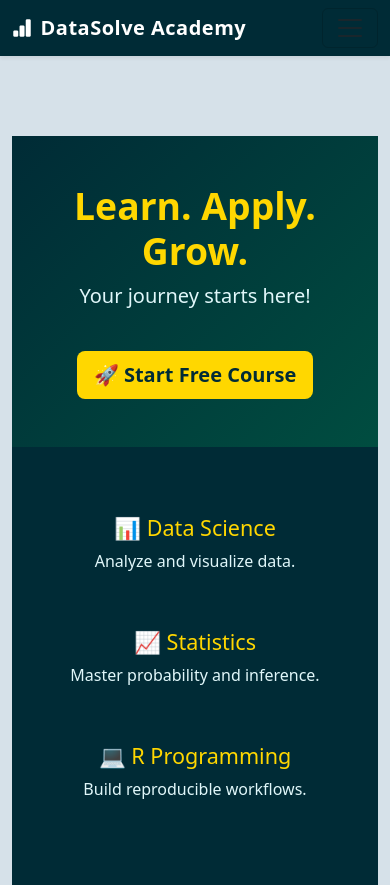
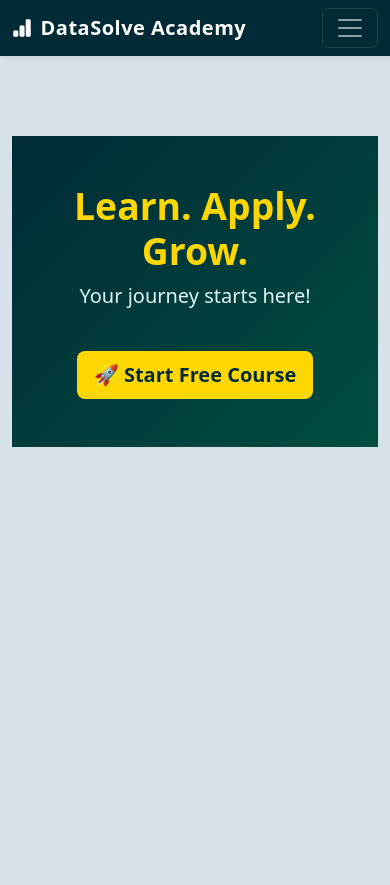
Before and after one commit to Evanson045/Courses, a Flask app: page / in a window 390 px wide. After the commit the page ends 447 px from the top, so only its background shows below. Run offline with Flask 3, Linux system fonts and the light colour scheme.

Commit message:
final commit

```diff
--- a/homepage.py
+++ b/homepage.py
@@ -29,6 +29,11 @@ if not SECRET_KEY:
 
 app.secret_key = SECRET_KEY
 app.wsgi_app = ProxyFix(app.wsgi_app, x_proto=1, x_host=1)
+
+# Secure session cookies
+app.config["SESSION_COOKIE_SECURE"] = True
+app.config["SESSION_COOKIE_HTTPONLY"] = True
+app.config["SESSION_COOKIE_SAMESITE"] = "Lax"
 
 # -------------------- Database Configuration --------------------
 db_url = os.getenv("DATABASE_URL")
@@ -248,10 +253,13 @@ def paypal_success():
             timeout=10,
         )
         order_res.raise_for_status()
+        order_data = order_res.json()
 
-        if order_res.json().get("status") == "COMPLETED":
+        if (order_data.get("status") == "COMPLETED" and
+            order_data["purchase_units"][0]["amount"]["value"] == "25.00"):
             user.is_subscribed = True
             db.session.commit()
+            logger.info("User %s subscribed successfully", user.email)
             return jsonify({"status": "ok"})
 
     except Exception as e:
--- a/templates/base.html
+++ b/templates/base.html
@@ -14,33 +14,21 @@
 </head>
 <body style="background-color: #d6e1e9;">
   <!-- Navbar -->
-  <nav class="navbar shadow-sm navbar-expand-lg" style="background-color:#002b36;" aria-label="Main navigation">
+  <nav class="navbar navbar-dark shadow-sm navbar-expand-lg" style="background-color:#002b36;" aria-label="Main navigation">
     <div class="container">
       <a class="navbar-brand fw-bold text-white transition-brand" href="{{ url_for('index') }}">
         <i class="bi bi-bar-chart-fill me-2"></i>DataSolve Academy
       </a>
-      <button class="navbar-toggler text-white" type="button" data-bs-toggle="collapse" data-bs-target="#navbarNav" aria-controls="navbarNav" aria-expanded="false" aria-label="Toggle navigation">
+      <button class="navbar-toggler" type="button" data-bs-toggle="collapse" data-bs-target="#navbarNav" aria-controls="navbarNav" aria-expanded="false" aria-label="Toggle navigation">
         <span class="navbar-toggler-icon"></span>
       </button>
       <div class="collapse navbar-collapse justify-content-end" id="navbarNav">
         <ul class="navbar-nav ms-auto">
-          <!-- Home -->
-          <li class="nav-item">
-            <a class="nav-link text-white" href="{{ url_for('index') }}">Home</a>
-          </li>
-          <!-- Dashboard -->
-          <li class="nav-item">
-            <a class="nav-link text-white" href="{{ url_for('dashboard') }}">Dashboard</a>
-          </li>
-          <!-- Subscribe -->
-          <li class="nav-item">
-            <a class="nav-link text-white" href="{{ url_for('subscribe') }}">Subscribe</a>
-          </li>
-          <!-- Logout -->
+          <li class="nav-item"><a class="nav-link text-white" href="{{ url_for('index') }}">Home</a></li>
+          <li class="nav-item"><a class="nav-link text-white" href="{{ url_for('dashboard') }}">Dashboard</a></li>
+          <li class="nav-item"><a class="nav-link text-white" href="{{ url_for('subscribe') }}">Subscribe</a></li>
           {% if user %}
-          <li class="nav-item">
-            <a class="nav-link text-white fw-bold" href="{{ url_for('logout') }}">Logout</a>
-          </li>
+          <li class="nav-item"><a class="nav-link text-white fw-bold" href="{{ url_for('logout') }}">Logout</a></li>
           {% endif %}
         </ul>
       </div>
--- a/templates/courses.html
+++ b/templates/courses.html
@@ -31,7 +31,7 @@
     <div class="container mt-4 d-flex justify-content-center gap-3 flex-wrap">
       {% if not user or not user.is_subscribed %}
         <div class="alert alert-info text-center fw-semibold shadow-sm flex-fill" role="alert">
-          🚀 Make a one-time subscription of <strong>KES 2500</strong> to unlock all courses forever!
+          🚀 Make a one-time subscription of <strong>USD 25</strong> to unlock all courses forever!
           <a href="{{ url_for('subscribe') }}" class="btn btn-warning btn-sm ms-2 fw-bold">Subscribe Now</a>
         </div>
       {% else %}
--- a/templates/dashboard.html
+++ b/templates/dashboard.html
@@ -57,7 +57,7 @@
     {% if not user or not user.is_subscribed %}
       <div class="alert alert-info text-center fw-semibold shadow-sm" role="alert">
         🔒 Some chapters are locked.<br>
-        Make a one-time lifetime subscription of <strong>KES 2500</strong> to unlock all Courses forever!
+        Make a one-time lifetime subscription of <strong>USD 25</strong> to unlock all Courses forever!
         <a href="{{ url_for('subscribe') }}" class="btn btn-warning btn-sm ms-2 fw-bold">Subscribe Now</a>
       </div>
     {% else %}
--- a/templates/index.html
+++ b/templates/index.html
@@ -11,26 +11,6 @@
        style="background-color:#ffd700; color:#002b36; border-radius:8px;">
       🚀 Start Free Course
     </a>
-  </div>
-</section>
-
-<!-- Highlights -->
-<section class="highlights py-5 text-center" style="background-color:#002b36; color:#e0f7fa;">
-  <div class="container">
-    <div class="row">
-      <div class="col-md-4 highlight-card">
-        <h4 style="color:#ffd700;">📊 Data Science</h4>
-        <p>Analyze and visualize data.</p>
-      </div>
-      <div class="col-md-4 highlight-card">
-        <h4 style="color:#ffd700;">📈 Statistics</h4>
-        <p>Master probability and inference.</p>
-      </div>
-      <div class="col-md-4 highlight-card">
-        <h4 style="color:#ffd700;">💻 R Programming</h4>
-        <p>Build reproducible workflows.</p>
-      </div>
-    </div>
   </div>
 </section>
 
--- a/templates/subscribe.html
+++ b/templates/subscribe.html
@@ -4,7 +4,7 @@
 <div class="container mt-5 text-center">
   <div class="module-section p-4 shadow-sm rounded">
     <h2 class="fw-bold">Subscribe to Unlock All</h2>
-    <p class="mt-3">Make a one-time lifetime subscription of <strong>KES 2500</strong> to unlock all Courses forever!</p>
+    <p class="mt-3">Make a one-time lifetime subscription of <strong>USD 25</strong> to unlock all Courses forever!</p>
 
     <!-- Flash messages -->
     {% with messages = get_flashed_messages(with_categories=true) %}
@@ -30,7 +30,7 @@
 </div>
 
 <!-- PayPal SDK Script -->
-<script src="https://www.paypal.com/sdk/js?client-id={{ PAYPAL_CLIENT_ID }}&currency=KES"></script>
+<script src="https://www.paypal.com/sdk/js?client-id={{ PAYPAL_CLIENT_ID }}&currency=USD"></script>
 <script>
   document.addEventListener("DOMContentLoaded", function () {
     const container = document.getElementById('paypal-subscribe-button-container');
@@ -41,7 +41,7 @@
           return actions.order.create({
             purchase_units: [{
               description: "DataSolve Subscription",
-              amount: { value: '2500.00', currency_code: 'KES' }
+              amount: { value: '25.00', currency_code: 'USD' }
             }]
           });
         },
--- a/templates/unlock_module.html
+++ b/templates/unlock_module.html
@@ -4,7 +4,7 @@
 <div class="container mt-5 text-center">
   <div class="module-section p-4 shadow-sm rounded">
     <h2 class="fw-bold">Unlock Module</h2>
-    <p class="mt-3">Locked. To unlock, please pay <strong>KES 2500</strong> via PayPal.</p>
+    <p class="mt-3">Locked. To unlock, please pay <strong>USD 25</strong> via PayPal.</p>
 
     <!-- Flash messages -->
     {% with messages = get_flashed_messages(with_categories=true) %}
@@ -30,7 +30,7 @@
 </div>
 
 <!-- PayPal SDK Script -->
-<script src="https://www.paypal.com/sdk/js?client-id=AWkdOGpwf43F12XXYk-0uUxxdCNcgV8kQxc1CAQEHDSIh1N5nohzeKjlSanB97lSylr56GE3V24Qv5nN&currency=KES"></script>
+<script src="https://www.paypal.com/sdk/js?client-id={{ PAYPAL_CLIENT_ID }}&currency=USD"></script>
 <script>
   document.addEventListener("DOMContentLoaded", function () {
     const container = document.getElementById('paypal-button-container');
@@ -41,7 +41,7 @@
           return actions.order.create({
             purchase_units: [{
               description: "Unlock All Modules",
-              amount: { value: '2500.00', currency_code: 'KES' }
+              amount: { value: '25.00', currency_code: 'USD' }
             }]
           });
         },
```
Also changed, not shown: templates/chapter.html (+25 -8 lines), templates/course_detail.html (+5 -5 lines).
